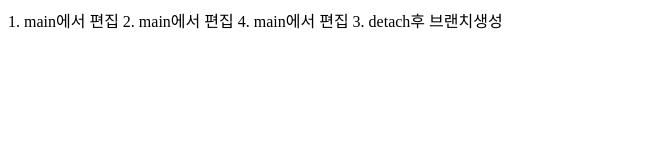
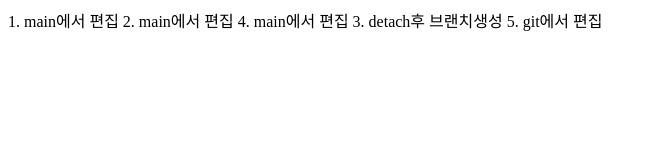
Before and after one commit to byfaith2000/miracle-maker1004, a plain HTML site: page index.html in a window 1280 px wide. Shown: the whole page, without its empty margins (0-655 px from the left). Drawn offline with Linux system fonts and the light colour scheme.

Commit message:
5.깃 편집

```diff
--- a/index.html
+++ b/index.html
@@ -11,5 +11,6 @@
     2. main에서 편집
     4. main에서 편집
     3. detach후 브랜치생성
+    5. git에서 편집
 </body>
 </html>
```
